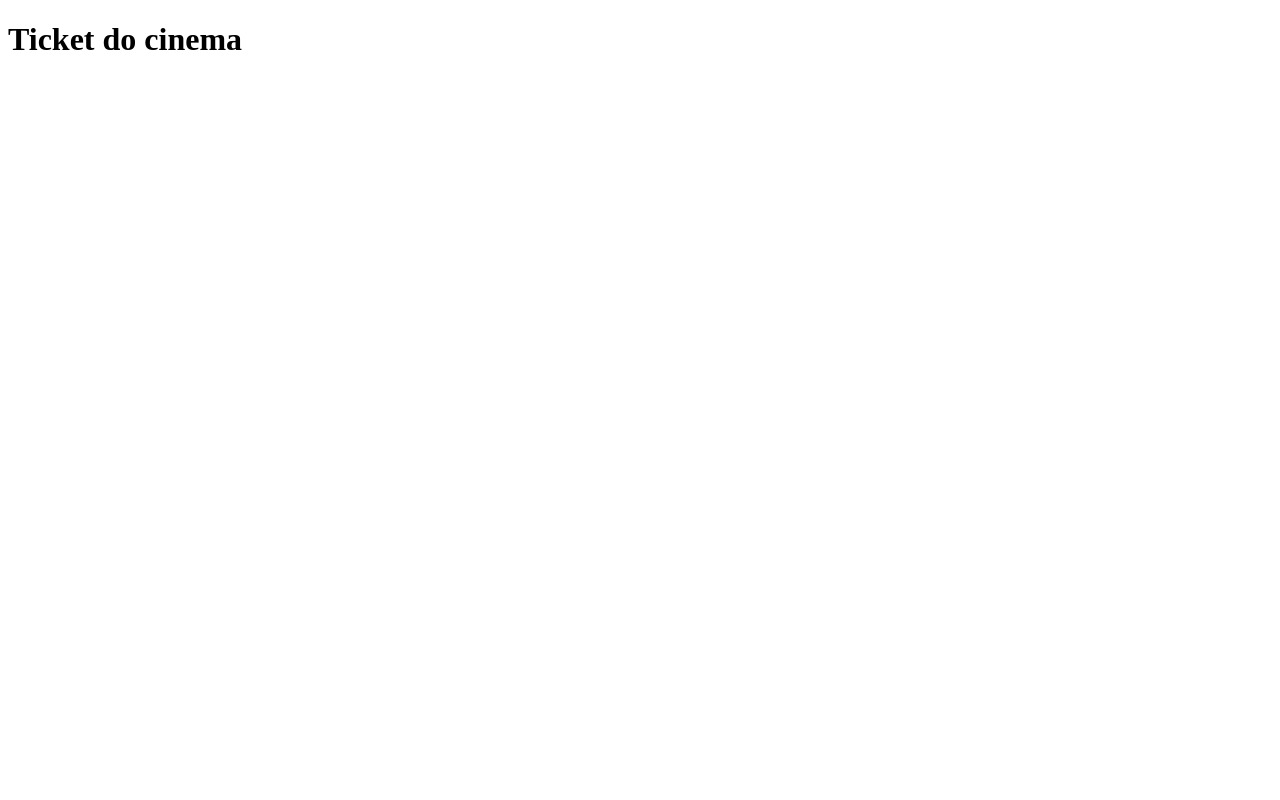
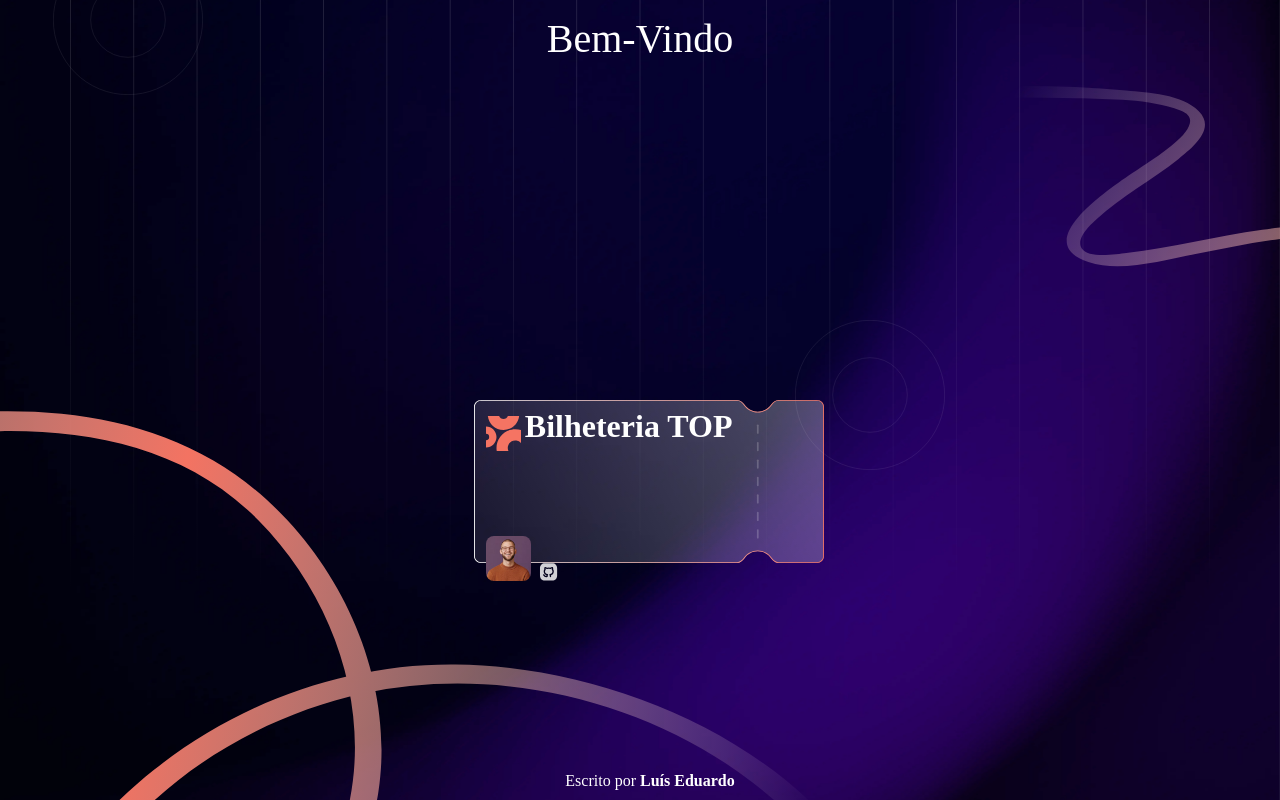
Before and after one commit to Luis-Edu01/site_bilheteria, a plain HTML site: page pages/tickt.html in a window 1280 px wide. Drawn offline with Linux system fonts and the light colour scheme.

Commit message:
page e stule do bilhete quase pronto
Falta agora trabalhar com o JS e pegar informações do formulário para adicionar ao bilhete

```diff
--- a/pages/tickt.html
+++ b/pages/tickt.html
@@ -4,8 +4,33 @@
     <meta charset="UTF-8">
     <meta name="viewport" content="width=device-width, initial-scale=1.0">
     <title>Document</title>
+    <link rel="stylesheet" href="../style/ticket.css">
 </head>
 <body>
-    <h1>Ticket do cinema</h1>
+    <header>
+        <p>Bem-Vindo</p>
+    </header>
+    <main>
+        <div class="fundo">
+            <img class="fundo-img principal" src="../images/background-desktop.png" alt="imagem1">
+             <img class="fundo-img pattern-lines" src="../images/pattern-lines.svg" alt="imagem2">
+             <img class="fundo-img pattern-circle" src="../images/pattern-circle.svg" alt="imagem3">
+             <img class="fundo-img pattern-circle2" src="../images/pattern-circle.svg" alt="imagem3">
+             <img class="fundo-img pattern-squiggly-bottom" src="../images/pattern-squiggly-line-bottom-desktop.svg" alt="imagem4">
+             <img class="fundo-img pattern-squiggly-top" src="../images/pattern-squiggly-line-top.svg" alt="imagem5">
+
+             <img class="ticket" src="../images/pattern-ticket.svg" alt="imagem6">
+
+             <img class="logo" src="../images/logo-mark.svg" alt="imagem7">
+             <p class="p-logo"> Bilheteria TOP</p>
+
+             <img class="foto-upload"  src="../images/image-avatar.jpg" alt="imagem8">
+
+             <img class="foto-github" src="../images/icon-github.svg" alt="imagem9">
+         </div>
+    </main>
+     <footer>
+        <p>Escrito por <b><a href="https://github.com/Luis-Edu01">Luís Eduardo</a></b></p>
+     </footer>
 </body>
 </html>
--- a/style/homeStyle.css
+++ b/style/homeStyle.css
@@ -119,6 +119,9 @@ main ::placeholder{
 main input:focus{
     outline: none;
 }
+main input:hover{
+    background-color: rgba(255, 242, 223, 0.205);
+}
 
 main .file-upload {
     display: inline-block;
@@ -128,10 +131,13 @@ main .file-upload {
     background-color: rgba(255, 255, 255, 0.1);
     cursor: pointer;
     text-align: center;
-    color: white;
+    color: rgb(255, 255, 255);
     font-size: 16px;
     height: 60px;
     width: 280px;
+}
+main .file-upload:hover{
+    background-color: rgba(255, 242, 223, 0.205);
 }
 
 main .file-upload input[type="file"] {
@@ -149,7 +155,6 @@ main button{
     width: 310px;
     border-radius: 10px;
     border: 0;
-    margin-bottom: 27px;
     color: rgb(255, 255, 255);
     font-size: 1em;
     font-weight: bold;
@@ -158,9 +163,11 @@ main button{
 main button a{
     color: #fff;
     text-decoration: none;
+
 }
-main button a:hover{
-    color: rgb(255, 166, 0); ;
+main a button:hover{
+    color: rgb(255, 166, 0);
+    background-color: rgba(255, 242, 223, 0.205);
 }
 
 button:focus{
@@ -168,12 +175,15 @@ button:focus{
 }
 
 footer{
+    position: fixed;
     bottom: 0;
-    text-align:center;
+    left: 0;
+    width: 100%;
+    text-align: center;
     padding: 10px;
-    position: relative;
+    background-color: transparent;
+    color: #fff;
     z-index: 10;
-    color:white;
 }
 
 footer a{
--- /dev/null
+++ b/style/ticket.css
@@ -0,0 +1,152 @@
+*{
+    margin: 0;
+    padding: 0;
+}
+
+:root{
+    --fundo:black;
+    --fonte: white;
+}
+
+body{
+    max-width: 100vw;
+    max-height: 100vh;
+}
+  /*Controle das imagens*/
+.principal {
+    position: absolute;
+    z-index: 1;
+    width: 100vw;
+    height: 100vh;
+    top: 0;
+}
+
+.pattern-lines {
+    position: absolute;
+    z-index: 2;
+    width: 100vw;
+    height: 100vh;
+    top: 0;
+    left: 0;
+}
+
+.pattern-circle {
+    position: absolute;
+    z-index: 3;
+    top: -55px;
+    left: 10%;
+    transform: translateX(-50%);
+    max-width: 150px;
+
+}
+.pattern-circle2 {
+    position: absolute;
+    z-index: 3;
+    top: 40%;
+    left: 68%;
+    transform: translateX(-50%);
+    max-width: 150px;
+}
+
+.pattern-squiggly-bottom {
+    position: absolute;
+    z-index: 4;
+    bottom: 0px;
+    left: -5%;
+    height: 400px;
+    width: 1000px;
+}
+
+.pattern-squiggly-top {
+    position: absolute;
+    z-index: 5;
+    top: 10%;
+    right: 0;
+    max-width: 400px;
+}  /*Fim controle imagens*/
+
+.ticket{
+    position: absolute;
+    z-index: 11;
+    background-color:transparent;
+    left: 37%;
+    top:50%;
+    right: 35%;
+    width: 350px;
+
+}
+.logo{
+    position: absolute;
+    z-index: 11;
+    left: 38%;
+    top: 52%;
+    width: 35px;
+}
+.p-logo{
+    position: absolute;
+    z-index: 11;
+    color: #fff;
+    left: 41%;
+    top: 51%;
+    font-weight: bold;
+    font-size: 2em;
+}
+.foto-upload{
+    position: absolute;
+    z-index: 11;
+    left: 38%;
+    top: 67%;
+    width: 45px;
+    border-radius: 8px;
+}
+.foto-github{
+    position: absolute;
+    z-index: 11;
+    left: 42%;
+    top: 70%;
+}
+
+
+
+
+
+
+
+
+
+
+header{
+    position: relative;
+    z-index: 10;
+    text-align: center;
+    color: var(--fonte);
+}
+header h1{
+
+    padding: 15px;
+    font-size: 3em;
+}
+header p{
+    padding-top: 15px;
+    font-size: 2.5rem;
+}
+
+footer {
+    position: fixed;
+    bottom: 0;
+    left: 0;
+    width: 100%;
+    text-align: center;
+    padding: 10px;
+    background-color: transparent;
+    color: #fff;
+    z-index: 10;
+}
+footer a{
+    color: var(--fonte);
+    text-decoration: none;
+}
+
+footer a:hover{
+    color: rgb(255, 166, 0);
+}
```
Also changed, not shown: home.html (+3 -2 lines).
